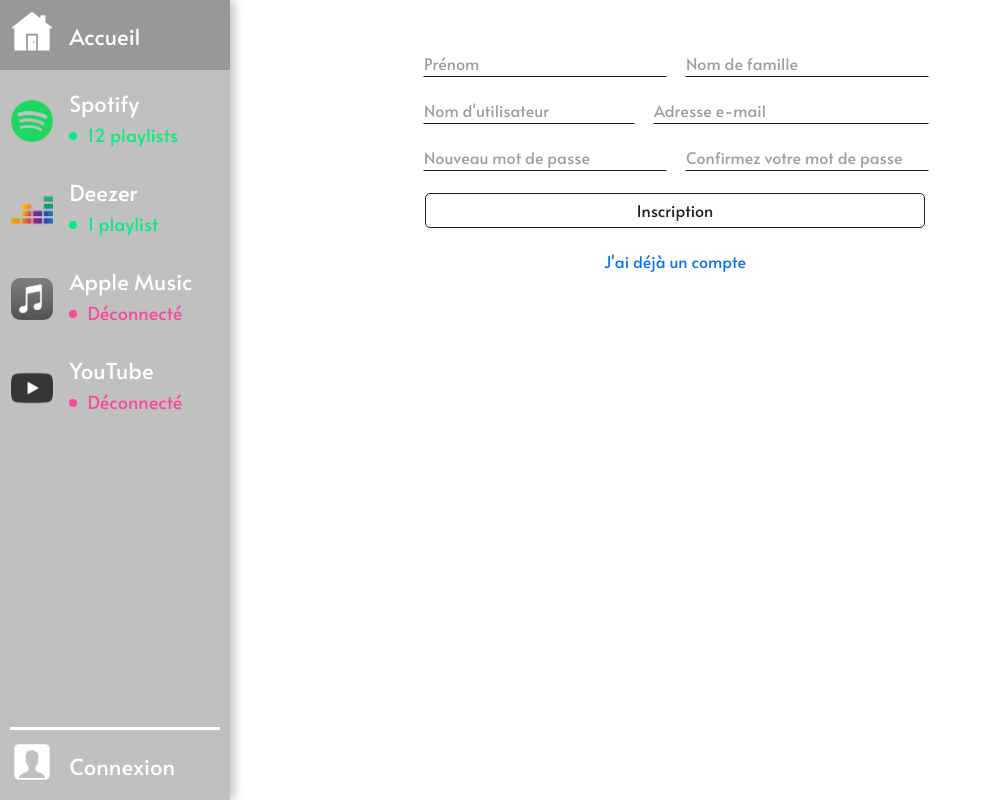
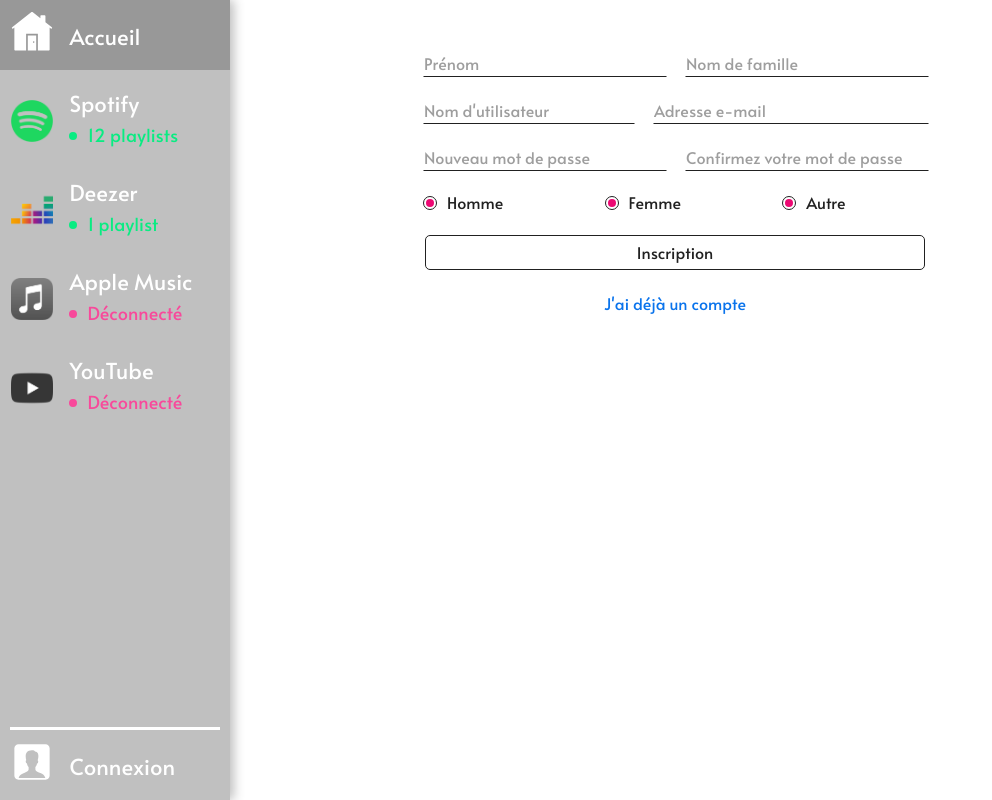
Before and after one commit to ThomasLvll/music-sync, a PHP site: a page that uses res/templates/signup.php in a window 1280 px wide. Shown: the whole page, without its empty margins (0-992 px from the left). Run offline with PHP 8.4, Linux system fonts and the light colour scheme.

Commit message:
added radio button style

```diff
--- a/res/css/common.css
+++ b/res/css/common.css
@@ -246,7 +246,9 @@
 }
 
 .checkbox,
-.checkbox-label {
+.checkbox-label,
+.radio,
+.radio-label {
     cursor: pointer;
     user-select: none;
     -moz-user-select: none;
@@ -254,12 +256,15 @@
 }
 
 .checkbox.disabled,
-.checkbox-label.disabled {
+.checkbox-label.disabled
+.radio.disabled,
+.radio-label.disabled {
     cursor: default;
     color: var(--disabled-font-color);
 }
 
-.checkbox {
+.checkbox,
+.radio {
     display: inline-flex;
     position: relative;
     bottom: 2px;
@@ -269,7 +274,12 @@
     transition: all 200ms;
 }
 
-.checkbox > .mark {
+.radio {
+    border-radius: 50%;
+}
+
+.checkbox > .mark,
+.radio > .mark {
     display: inline-block;
     width: .5em;
     height: .5em;
@@ -278,19 +288,27 @@
     transition: all 200ms;
 }
 
-.checkbox.checked > .mark {
+.radio > .mark {
+    border-radius: 50%;
+}
+
+.checkbox.checked > .mark,
+.radio.checked > .mark {
     background: var(--checkbox-on-color);
 }
 
-.checkbox.disabled > .mark {
+.checkbox.disabled > .mark,
+.radio.disabled > .mark {
     background: var(--disabled-checkbox-off-color);
 }
 
-.checkbox.checked.disabled > .mark {
+.checkbox.checked.disabled > .mark,
+.radio.checked.disabled > .mark {
     background: var(--disabled-checkbox-on-color);
 }
 
-.checkbox ~ label {
+.checkbox ~ label,
+.radio ~ label {
     padding-left: 10px;
 }
 
--- a/res/css/signup.css
+++ b/res/css/signup.css
@@ -22,7 +22,7 @@
     min-width: 180px;
 }
 
-form input:not([type="checkbox"]),
+form input:not([type="checkbox"], [type="radio"]),
 form button {
     padding-left: 0;
     padding-right: 0;
--- a/res/templates/signup.php
+++ b/res/templates/signup.php
@@ -32,6 +32,17 @@
             </span>
         </div>
         <div>
+            <span style="text-align: left;">
+                <input id="gender-male" name="gender" type="radio"><label for="gender-male">Homme</label>
+            </span>
+            <span style="text-align: left;">
+                <input id="gender-female" name="gender" type="radio"><label for="gender-female">Femme</label>
+            </span>
+            <span style="text-align: left;">
+                <input id="gender-other" name="gender" type="radio"><label for="gender-other">Autre</label>
+            </span>
+        </div>
+        <div>
             <button type="submit" class="yes">Inscription</button>
         </div>
     </form>
```
Also changed, not shown: res/js/common.js (+52 -7 lines).
